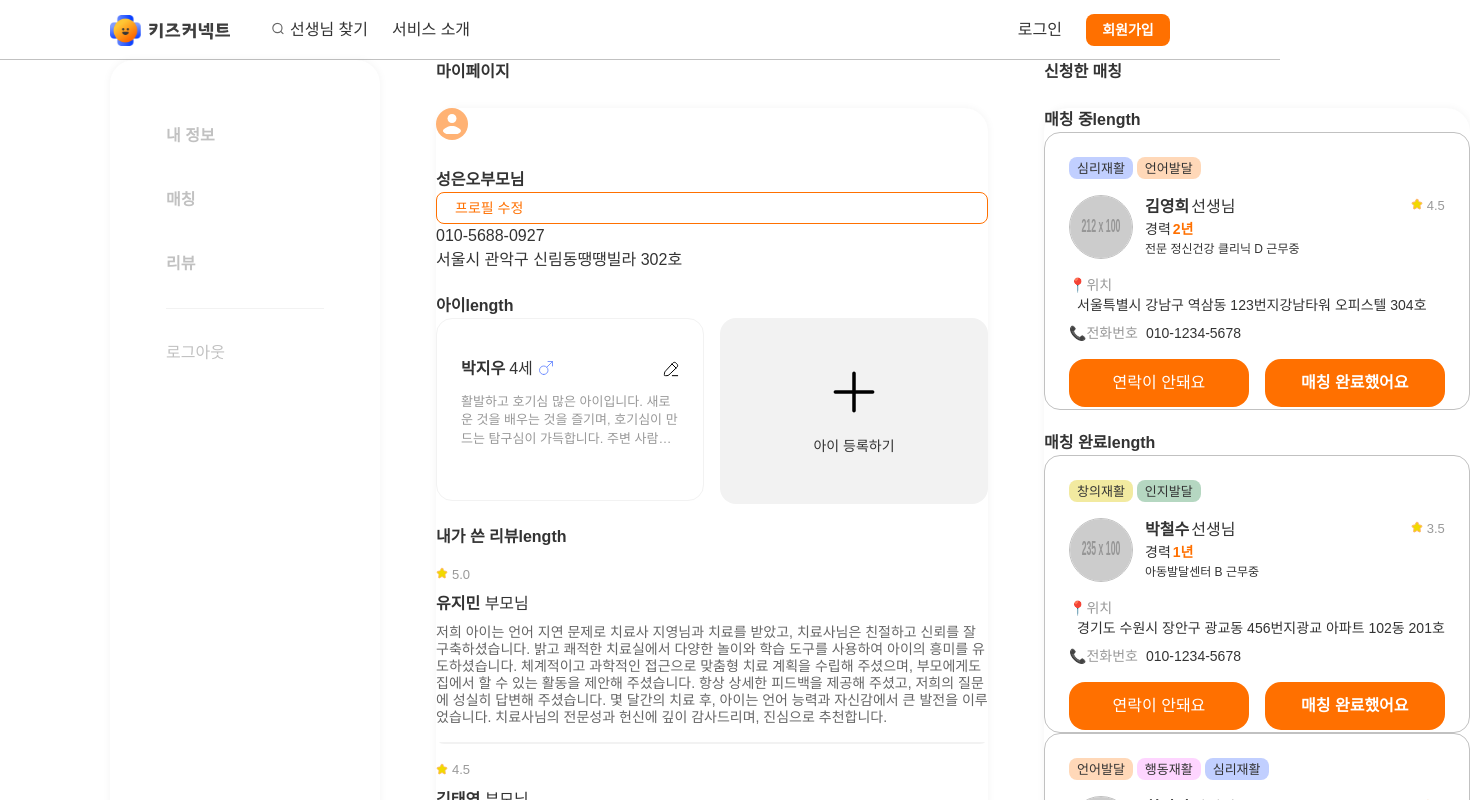
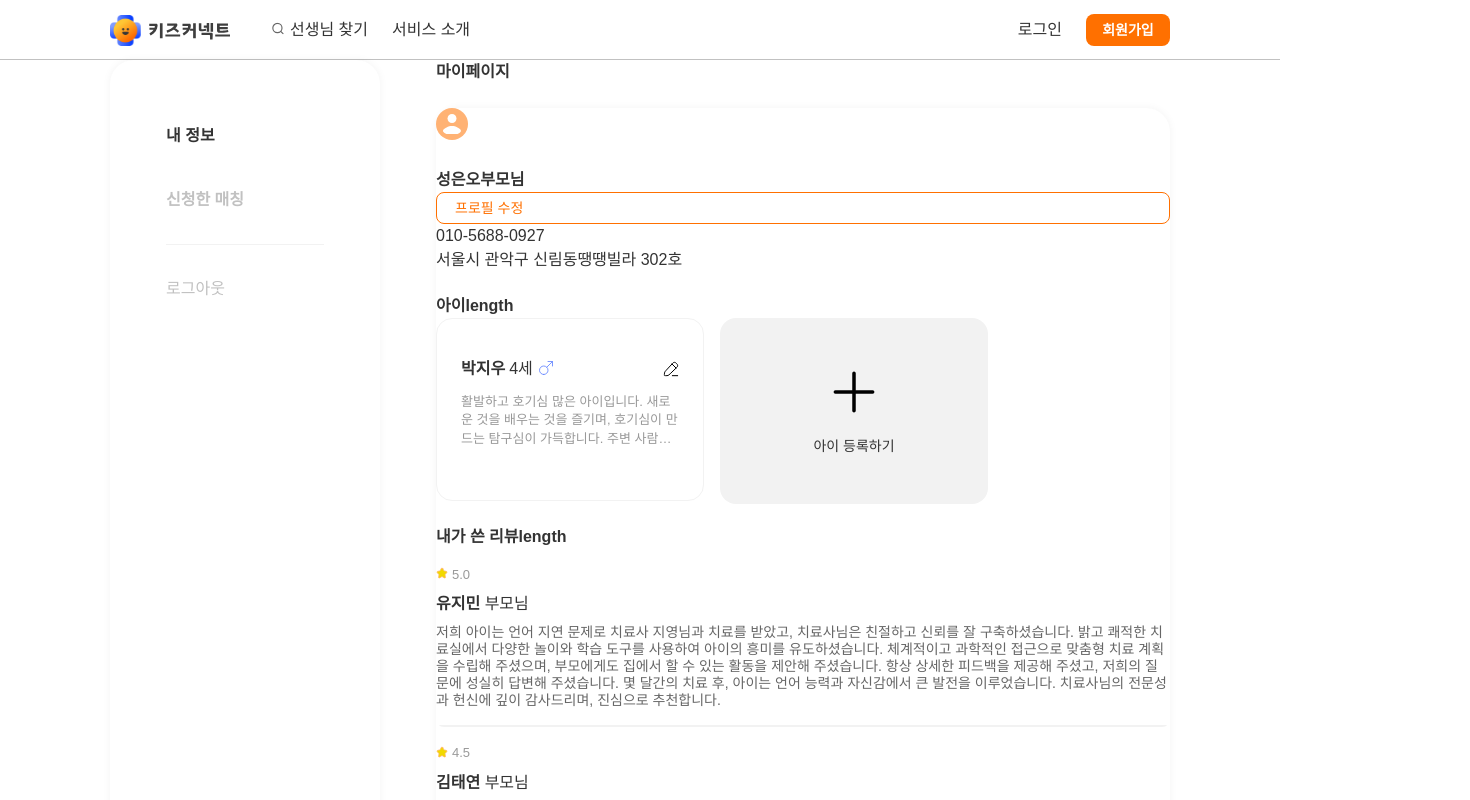
Before and after one commit to woojinhong/kidsconnectFolk, a React (Vite) app in the folder client/: page /mypage/p in a window 1280 px wide. Shown: the top 800 px of the page, 1470 px wide, since content can reach past the window. Built offline with nearby package versions, Linux system fonts and the light colour scheme.

Commit message:
[Fix] handling clicked menu states and function is added in Mypage Parent

```diff
--- a/client/src/Pages/Mypage/MypageParents.tsx
+++ b/client/src/Pages/Mypage/MypageParents.tsx
@@ -1,17 +1,33 @@
+import { useState } from "react";
+
 import Navigation from "../../Component/Mypage/Navigation/Navigation";
 import ProfileContent from "../../Component/Mypage/ParentsContent/Profile/ProfileContent";
 import MatchingContent from "../../Component/Mypage/ParentsContent/Matching/MatchingContent";
 
+import { clickButtonEvent } from "../../Assets/CommonType/EventType";
 import { StyledMypageLayout } from "../../Assets/StyledData/PageLayout.style";
 
 function MypageParents() {
+  const [clickedNavMenu, setClickedNavMenu] = useState<string>(
+    initialClickedNavMenu
+  );
+
+  const handleNavMenuClick = (e: clickButtonEvent) => {
+    setClickedNavMenu(e.currentTarget.innerText);
+  };
+
   return (
     <StyledMypageLayout>
-      <Navigation userType="therapist" />
-      <ProfileContent />
-      <MatchingContent />
+      <Navigation
+        userType="parents"
+        handleNavMenu={handleNavMenuClick}
+        clickedNavMenu={clickedNavMenu}
+      />
+      {clickedNavMenu === "내 정보" ? <ProfileContent /> : <MatchingContent />}
     </StyledMypageLayout>
   );
 }
 
 export default MypageParents;
+
+const initialClickedNavMenu: string = "내 정보";
```
